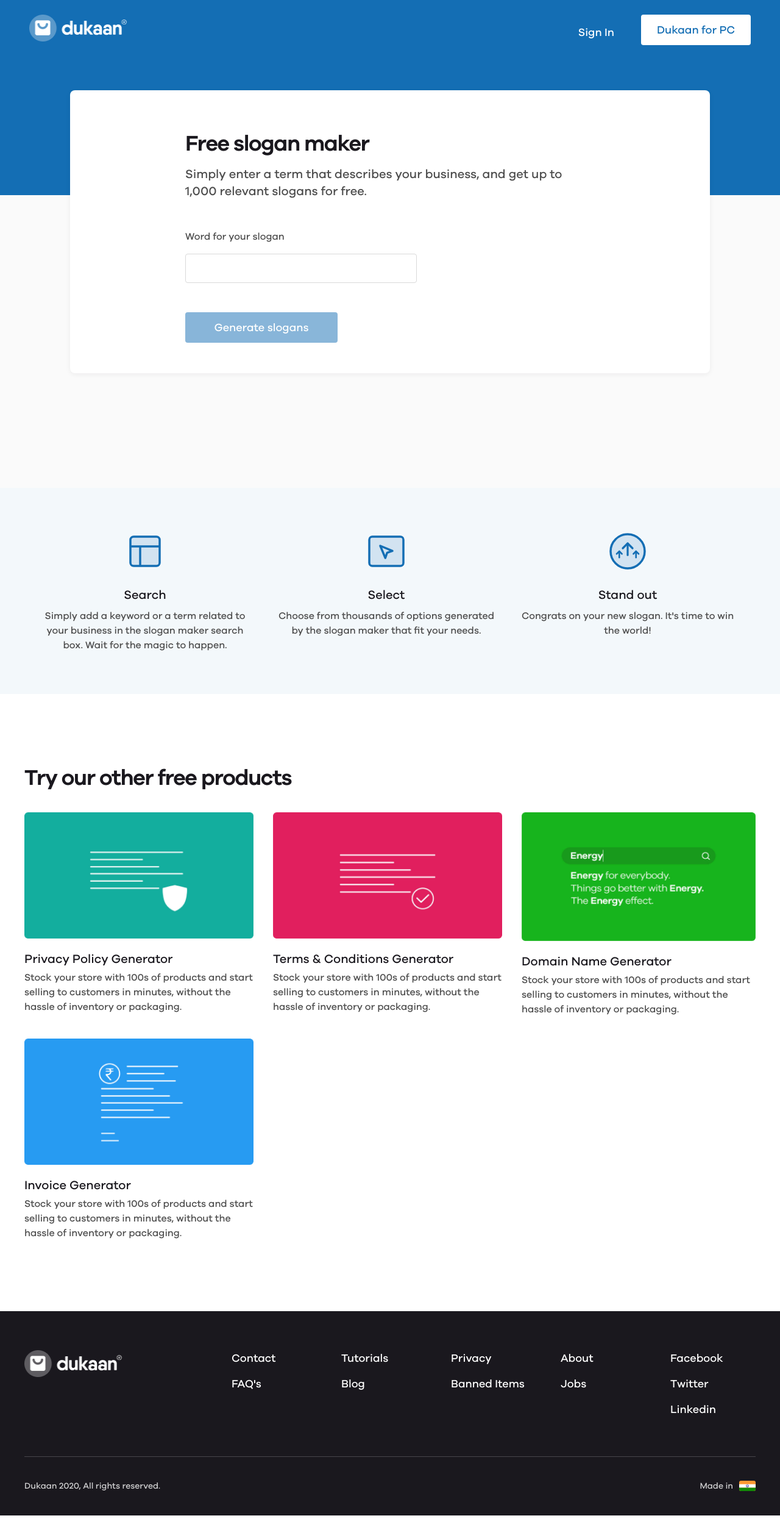
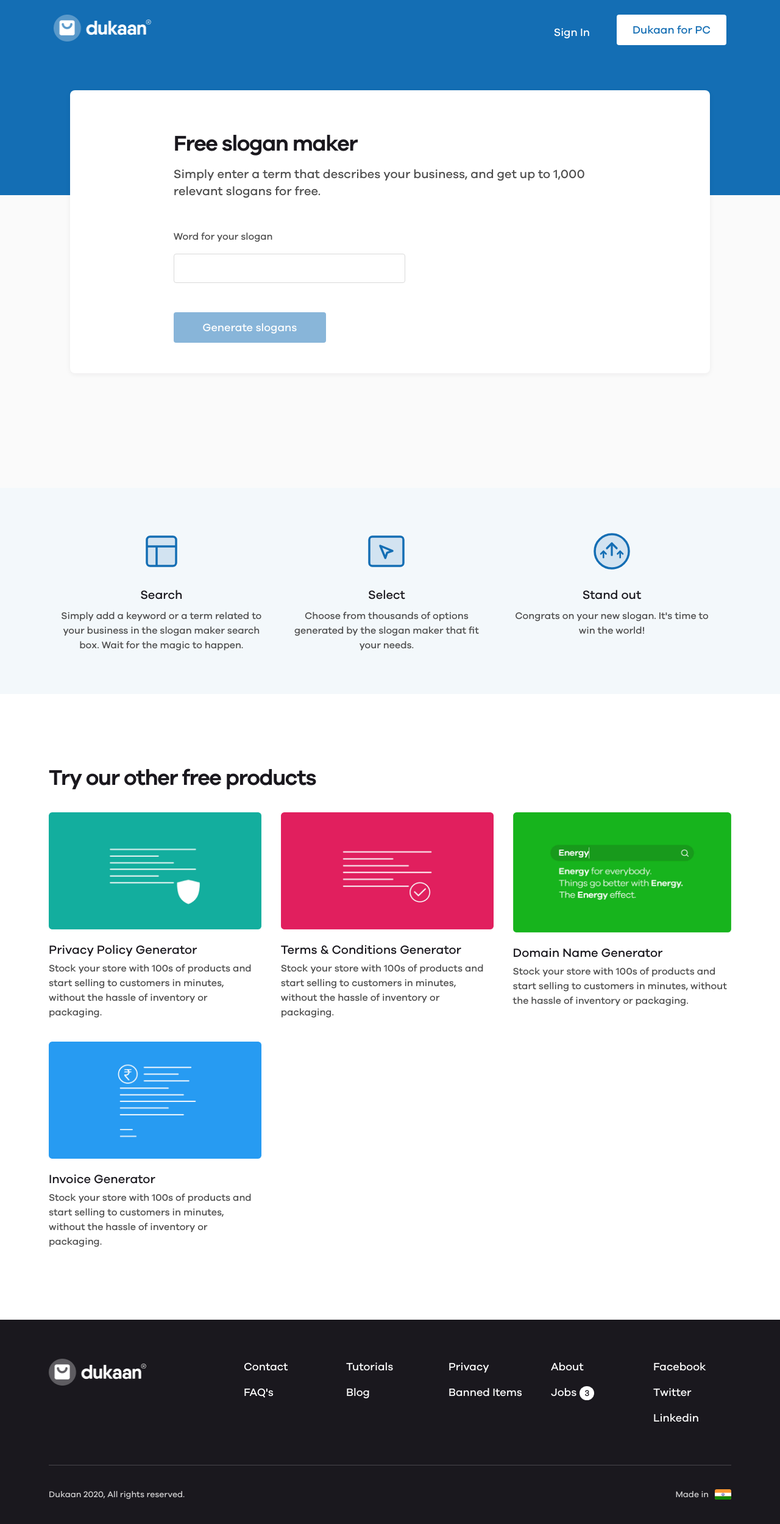
Before and after one commit to mahakmakharia/demo-landing, a Next.js app: page / in a window 1280 px wide. Shown: the whole page at 61% size. Built offline with nearby package versions, Linux system fonts and the light colour scheme.

Commit message:
fix: max-width value

```diff
--- a/src/components/footer/FooterLinks.js
+++ b/src/components/footer/FooterLinks.js
@@ -5,7 +5,14 @@
     return (
         <div className={styles.linksBox}>
             <ul className={styles.linkList}>
-                {links.map(link => <li className={styles.link} key={link}>{link}</li>)}
+                {links.map(link => {
+                    return (
+                        <><li className={styles.link} key={link}>
+                            {link}
+                            {link === "Jobs" ? <span className={styles.count}>3</span> : null}
+                        </li></>
+                    )
+                })}
             </ul>
 
         </div>
--- a/src/components/footer/footer.module.css
+++ b/src/components/footer/footer.module.css
@@ -7,7 +7,7 @@
 .copyright {
   display: flex;
   flex-direction: row;
-  max-width: 1200px;
+  max-width: 1120px;
   margin: 0px auto;
   width: 100%;
 }
@@ -61,3 +61,12 @@
   margin: 0px;
   margin-bottom: 16px;
 }
+
+.count {
+  margin-left: 5px;
+  padding: 3px 8px;
+  border-radius: 50%;
+  font-size: 14px;
+  background: #ffffff;
+  color: #1a181e;
+}
--- a/src/components/hero.module.css
+++ b/src/components/hero.module.css
@@ -23,19 +23,19 @@
   border-radius: 8px;
   margin: 0 auto;
   z-index: 1;
-  max-width: 1200px;
+  max-width: 1120px;
   background-color: #fff;
   box-shadow: 0 2px 8px 0 rgb(26 24 30 / 6%);
 }
 
 .navbar {
-  max-width: 1200px;
+  max-width: 1120px;
   display: flex;
   margin: auto;
   padding: 24px 8px;
 }
 
-@media only screen and (max-width: 1100px) {
+@media only screen and (max-width: 1120px) {
   .navbar {
     padding: 20px 32px;
   }
--- a/src/components/products/product.module.css
+++ b/src/components/products/product.module.css
@@ -1,5 +1,5 @@
 .productContainer {
-  max-width: 1200px;
+  max-width: 1120px;
   padding: 80px 0px;
   margin: 0px auto;
 }
--- a/src/components/slogan-generator/slogan.module.css
+++ b/src/components/slogan-generator/slogan.module.css
@@ -1,5 +1,5 @@
 .generatorCard {
-  max-width: 60vw;
+  max-width: 63vw;
   display: block;
   margin: auto;
   padding: 50px 48px;
--- a/src/components/steps/steps.module.css
+++ b/src/components/steps/steps.module.css
@@ -3,7 +3,7 @@
 }
 
 .stepsDiv {
-  max-width: 1200px;
+  max-width: 1120px;
   display: flex;
   flex-direction: row;
   padding: 48px 0px;
```
